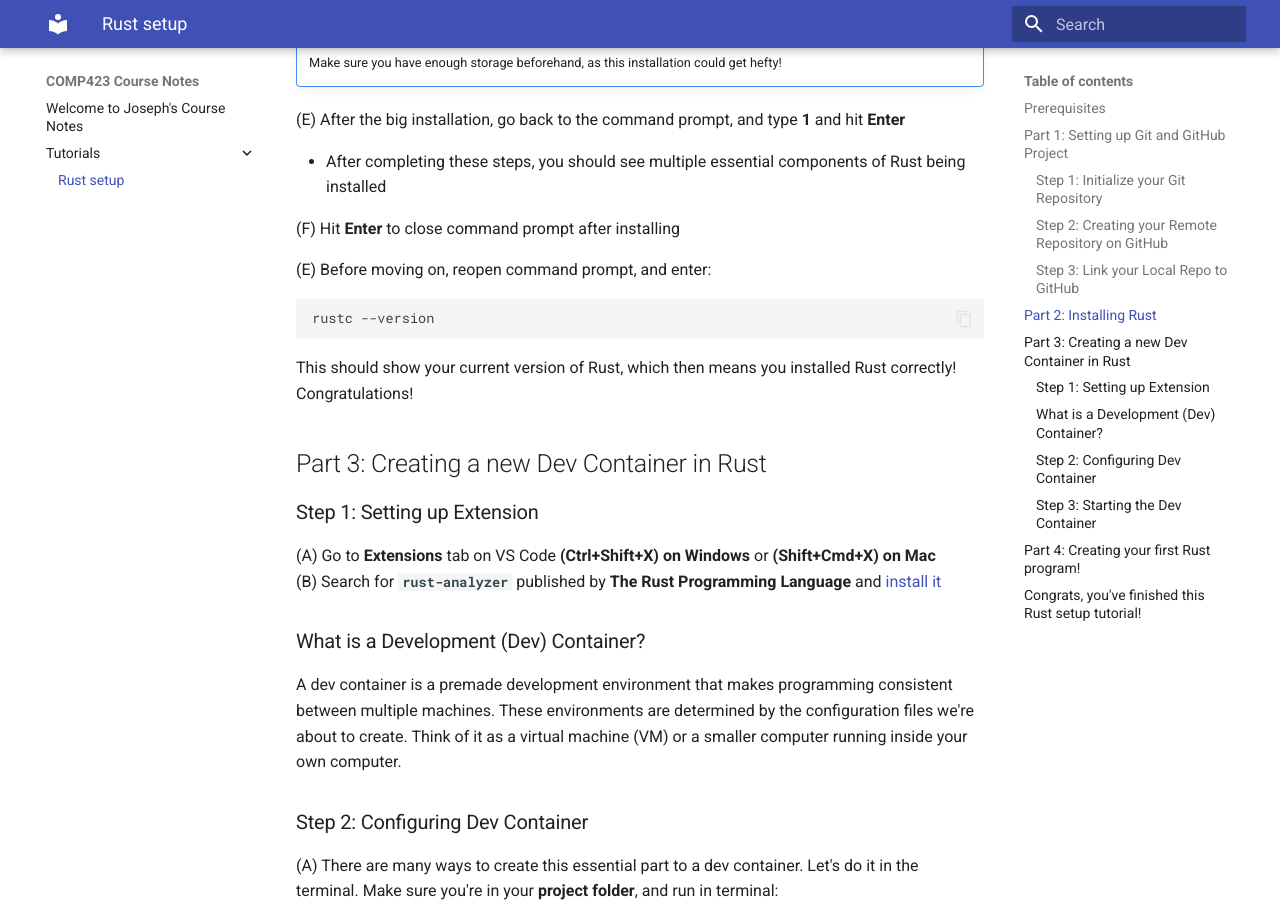
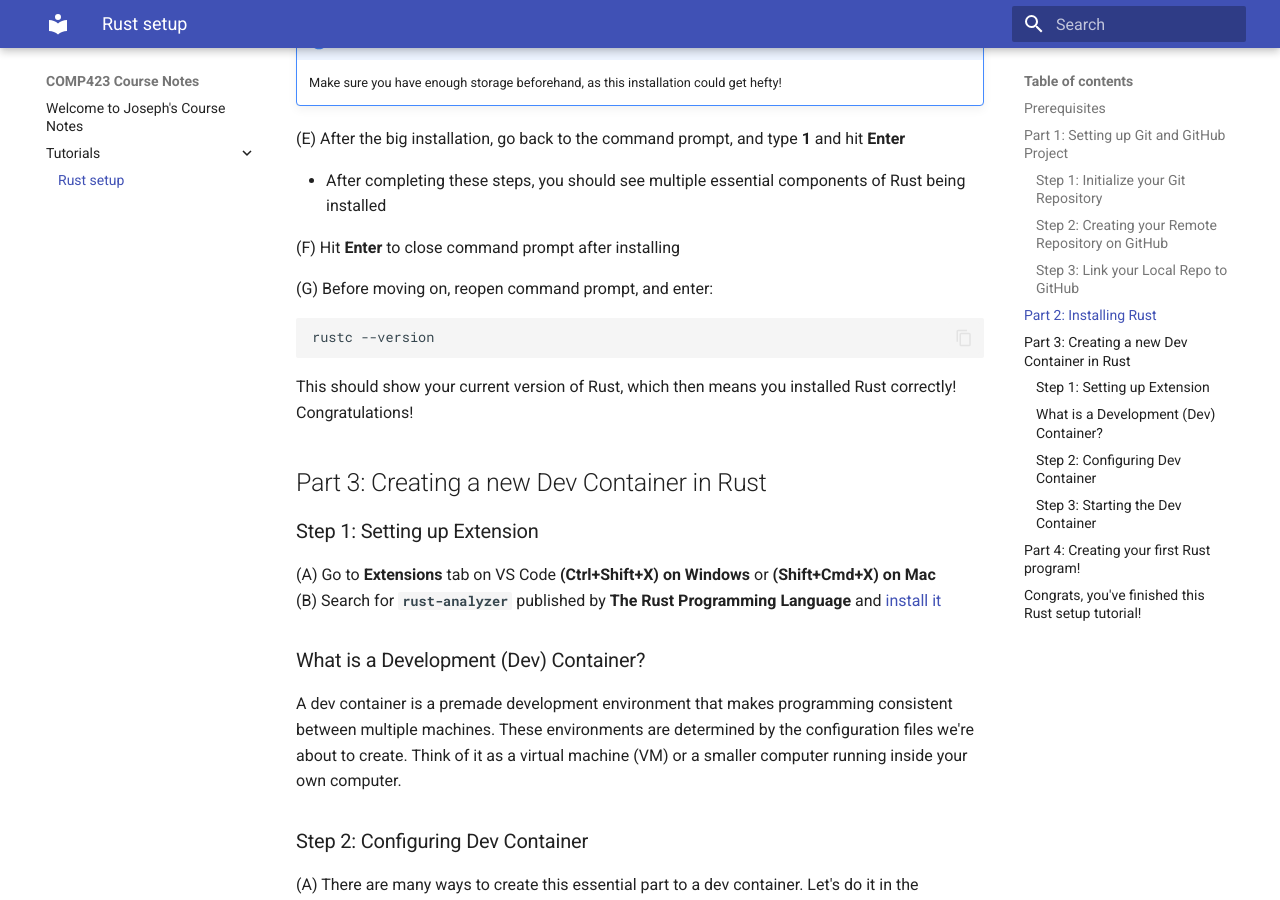
Before and after one commit to joz2005/comp423-course-notes, an MkDocs documentation site: the page built from docs/tutorials/rust-setup.md, in a window 1280 px wide and 900 px high, scrolled down 2842 px. Built offline with MkDocs 1.6.1 and Material for MkDocs 9.7.7, drawn with Linux system fonts in a browser that asks for light colours.

Commit message:
fix small error

````diff
--- a/docs/tutorials/rust-setup.md
+++ b/docs/tutorials/rust-setup.md
@@ -117,7 +117,7 @@
 
 (F) Hit **Enter** to close command prompt after installing
 
-(E) Before moving on, reopen command prompt, and enter:
+(G) Before moving on, reopen command prompt, and enter:
 
 ``` bash
 rustc --version
````
Also changed, not shown: other parts of docs/tutorials/rust-setup.md (+1 -1 lines).
